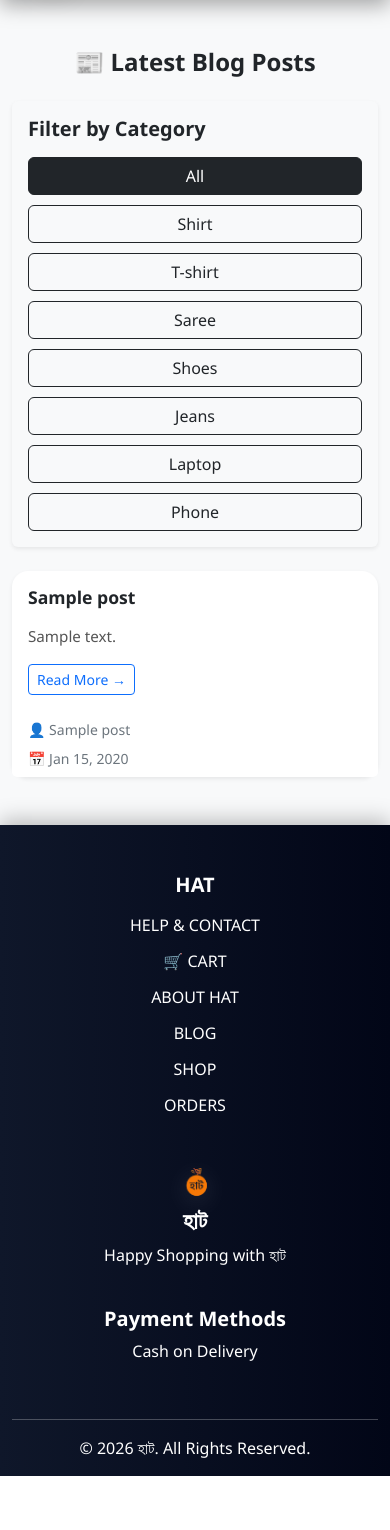
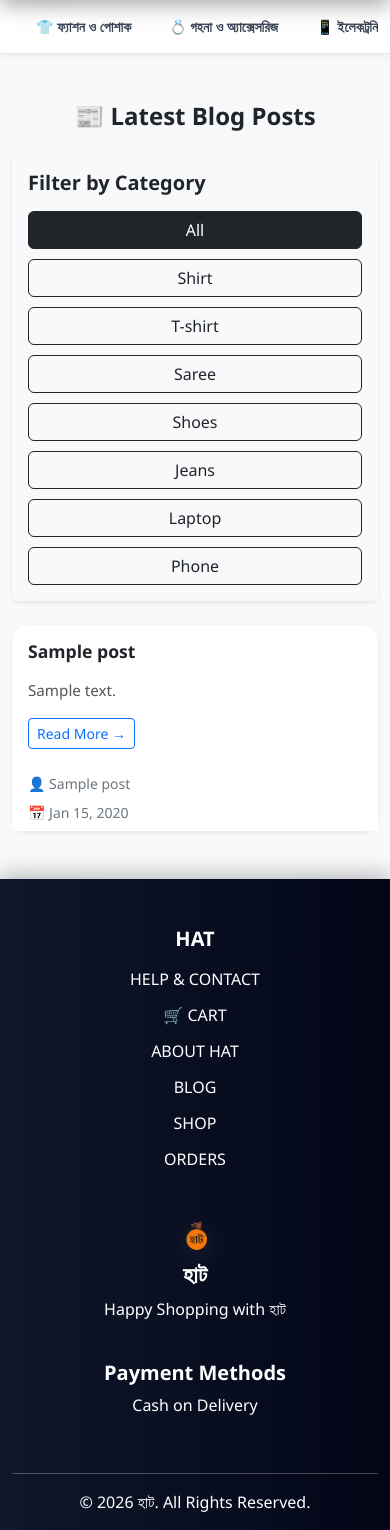
Before and after one commit to Rahul4h/HAT, a Django app: template templates/blog.html in a window 390 px wide. Shown: the part 64-1594 px from the top of the page. Before the commit the page ends 1540 px from the top, so only its background shows below. Run offline with Django 5.2, Linux system fonts and the light colour scheme; the template is opened without the code that fills it: most values are stand-ins (such as "Sample title", 1, 10 or a date in 2020).

Commit message:
changes base.html

```diff
--- a/app/models.py
+++ b/app/models.py
@@ -35,6 +35,7 @@ class Blogs(models.Model):
         ('laptop', 'Laptop'),
         ('car', 'Car'),
         ('frame', 'Frame'),
+        ('ornament', 'Ornament'),
         # Add more as needed
     ]
 
@@ -96,6 +97,7 @@ class Product(models.Model):
     ('laptop', 'Laptop'),
     ('car', 'Car'),
     ('frame', 'Frame'),
+    ('ornament', 'Ornament'),
    ]
 
 
--- a/templates/base.html
+++ b/templates/base.html
@@ -348,6 +348,91 @@ footer hr{
 
 }
 
+.category-bar{
+    background:#ffffff;
+    border-bottom:1px solid #e5e7eb;
+    box-shadow:0 2px 8px rgba(0,0,0,.05);
+}
+
+.category-container{
+    display:flex;
+    justify-content:center;
+    align-items:center;
+    gap:18px;
+    flex-wrap:wrap;
+    padding:10px 15px;
+}
+
+.category-dropdown{
+    position:relative;
+}
+
+.category-btn{
+    display:block;
+    text-decoration:none;
+    color:#374151;
+    font-weight:600;
+    padding:10px 16px;
+    border-radius:8px;
+    transition:.3s;
+}
+
+.category-btn:hover{
+    background:#eef4ff;
+    color:#0d6efd;
+}
+
+.category-menu{
+
+    display:none;
+
+    position:absolute;
+
+    top:100%;
+
+    left:0;
+
+    background:#fff;
+
+    min-width:220px;
+
+    border-radius:10px;
+
+    box-shadow:0 10px 25px rgba(0,0,0,.18);
+
+    overflow:hidden;
+
+    z-index:9999;
+
+}
+
+.category-menu a{
+
+    display:block;
+
+    padding:12px 16px;
+
+    text-decoration:none;
+
+    color:#333;
+
+    transition:.25s;
+
+}
+
+.category-menu a:hover{
+
+    background:#0d6efd;
+
+    color:#fff;
+
+}
+
+.category-dropdown:hover .category-menu{
+
+    display:block;
+
+}
 
 
 
@@ -420,6 +505,58 @@ footer{
     height:50px;
 
 }
+.category-container{
+
+    justify-content:flex-start;
+
+    overflow-x:auto;
+
+    flex-wrap:nowrap;
+
+    gap:10px;
+
+    padding:8px 10px;
+
+    scrollbar-width:none;
+
+}
+
+.category-container::-webkit-scrollbar{
+
+    display:none;
+
+}
+
+.category-btn{
+
+    white-space:nowrap;
+
+    font-size:14px;
+
+    padding:8px 14px;
+
+}
+
+.category-menu{
+
+    position:static;
+
+    display:none;
+
+    box-shadow:none;
+
+    border:1px solid #eee;
+
+    margin-top:5px;
+
+}
+
+.category-dropdown.active .category-menu{
+
+    display:block;
+
+}
+
 
 
 
@@ -440,26 +577,8 @@ class="logo-img">হাট
 
         <div class="collapse navbar-collapse" id="navbarSupportedContent">
           <ul class="navbar-nav me-auto mb-2 mb-lg-0">
-            <!-- Categories -->
-            <li class="nav-item dropdown">
-              <a class="nav-link dropdown-toggle active" href="#" id="navbarDropdown" role="button" data-bs-toggle="dropdown" aria-expanded="false">CATEGORIES</a>
-              <ul class="dropdown-menu" aria-labelledby="navbarDropdown">
-                <li><a class="dropdown-item" href="{% url 'category_products' 'Saree' %}">Saree</a></li>
-                <li><a class="dropdown-item" href="{% url 'category_products' 'Shoes' %}">Shoes</a></li>
-                <li><a class="dropdown-item" href="{% url 'category_products' 'T-shirt' %}">T-shirt</a></li>
-                <li><a class="dropdown-item" href="{% url 'category_products' 'Shirt' %}">Shirt</a></li>
-                <li><a class="dropdown-item" href="{% url 'category_products' 'Jeans' %}">Jeans</a></li>
-                <li><a class="dropdown-item" href="{% url 'category_products' 'Fan' %}">Fan</a></li>
-                <li><a class="dropdown-item" href="{% url 'category_products' 'Toys' %}">Toys</a></li>
-                <li><a class="dropdown-item" href="{% url 'category_products' 'Cake' %}">Cake</a></li>
-                <li><a class="dropdown-item" href="{% url 'category_products' 'Dryfruits' %}">Dryfruits</a></li>
-                <li><a class="dropdown-item" href="{% url 'category_products' 'Earphone' %}">Ear-phone</a></li>
-                <li><a class="dropdown-item" href="{% url 'category_products' 'Laptop' %}">Laptop</a></li>
-                <li><a class="dropdown-item" href="{% url 'category_products' 'Car' %}">Car</a></li>
-                <li><a class="dropdown-item" href="{% url 'category_products' 'Frame' %}">Frame</a></li>
-                <li><a class="dropdown-item" href="{% url 'category_products' 'Phone' %}">Phone</a></li>
-              </ul>
-            </li>
+
+
             <li class="nav-item"><a class="nav-link active" href="/">ITEMS</a></li>
             <li class="nav-item"><a class="nav-link active" href="/blog">BLOG</a></li>
             <li class="nav-item"><a class="nav-link active" href="/contact">HELP</a></li>
@@ -525,6 +644,114 @@ class="logo-img">হাট
         </div>
       </div>
     </nav>
+
+    <div class="category-bar">
+
+<div class="container">
+
+<div class="category-container">
+
+<!-- Fashion -->
+
+<div class="category-dropdown">
+
+<a href="#" class="category-btn">
+👕 ফ্যাশন ও পোশাক
+</a>
+
+<div class="category-menu">
+
+<a href="{% url 'category_products' 'Shirt' %}">শার্ট</a>
+
+<a href="{% url 'category_products' 'T-shirt' %}">টি-শার্ট</a>
+
+<a href="{% url 'category_products' 'Jeans' %}">জিন্স</a>
+
+<a href="{% url 'category_products' 'Saree' %}">শাড়ি</a>
+
+<a href="{% url 'category_products' 'Shoes' %}">জুতা</a>
+
+</div>
+
+</div>
+
+<!-- Jewelry -->
+
+<div class="category-dropdown">
+
+<a href="#" class="category-btn">
+💍 গহনা ও অ্যাক্সেসরিজ
+</a>
+
+
+<div class="category-menu">
+
+<a href="{% url 'category_products' 'Frame' %}">
+চশমার ফ্রেম
+</a>
+<a href="{% url 'category_products' 'Ornament' %}">গহনা</a>
+
+</div>
+
+</div>
+
+<!-- Electronics -->
+
+<div class="category-dropdown">
+
+<a href="#" class="category-btn">
+📱 ইলেকট্রনিক্স ও গ্যাজেট
+</a>
+
+<div class="category-menu">
+
+<a href="{% url 'category_products' 'Phone' %}">
+মোবাইল ফোন
+</a>
+
+<a href="{% url 'category_products' 'Laptop' %}">
+ল্যাপটপ
+</a>
+
+<a href="{% url 'category_products' 'Earphone' %}">
+ইয়ারফোন
+</a>
+
+<a href="{% url 'category_products' 'Fan' %}">
+ফ্যান
+</a>
+
+</div>
+
+</div>
+
+<!-- Food -->
+
+<div class="category-dropdown">
+
+<a href="#" class="category-btn">
+🍔 খাবার ও রেস্তোরাঁ
+</a>
+
+<div class="category-menu">
+
+<a href="{% url 'category_products' 'Cake' %}">
+কেক
+</a>
+
+<a href="{% url 'category_products' 'Dryfruits' %}">
+শুকনো ফল
+</a>
+
+</div>
+
+</div>
+
+</div>
+
+</div>
+
+</div>
 
     {% for message in messages %}
     <div class="alert alert-{{ message.tags }} alert-dismissible fade show" role="alert">
@@ -654,6 +881,25 @@ alt="HAT Logo">
 
 </footer>
 
+<script>
+
+document.querySelectorAll(".category-btn").forEach(btn=>{
+
+btn.addEventListener("click",function(e){
+
+if(window.innerWidth<=768){
+
+e.preventDefault();
+
+this.parentElement.classList.toggle("active");
+
+}
+
+});
+
+});
+
+</script>
     <script src="https://cdn.jsdelivr.net/npm/bootstrap@5.3.3/dist/js/bootstrap.bundle.min.js" integrity="sha384-YvpcrYf0tY3lHB60NNkmXc5s9fDVZLESaAA55NDzOxhy9GkcIdslK1eN7N6jIeHz" crossorigin="anonymous"></script>
   </body>
 </html>
```
Also changed, not shown: app/migrations/0047_alter_blogs_category_alter_product_category.py (added).
